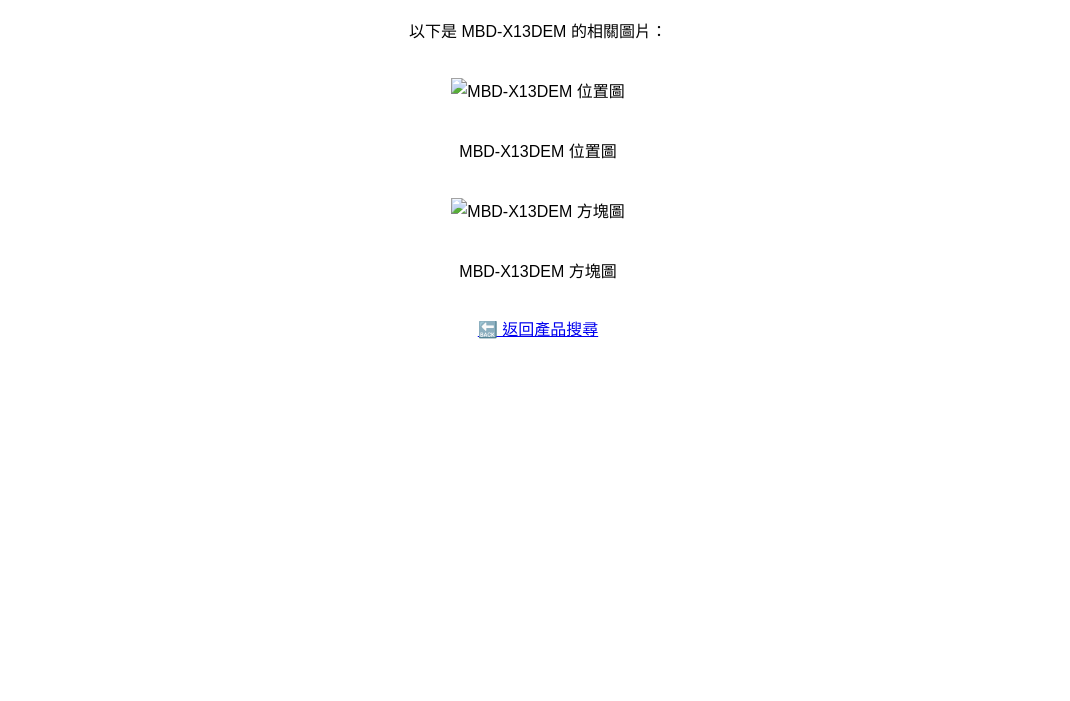
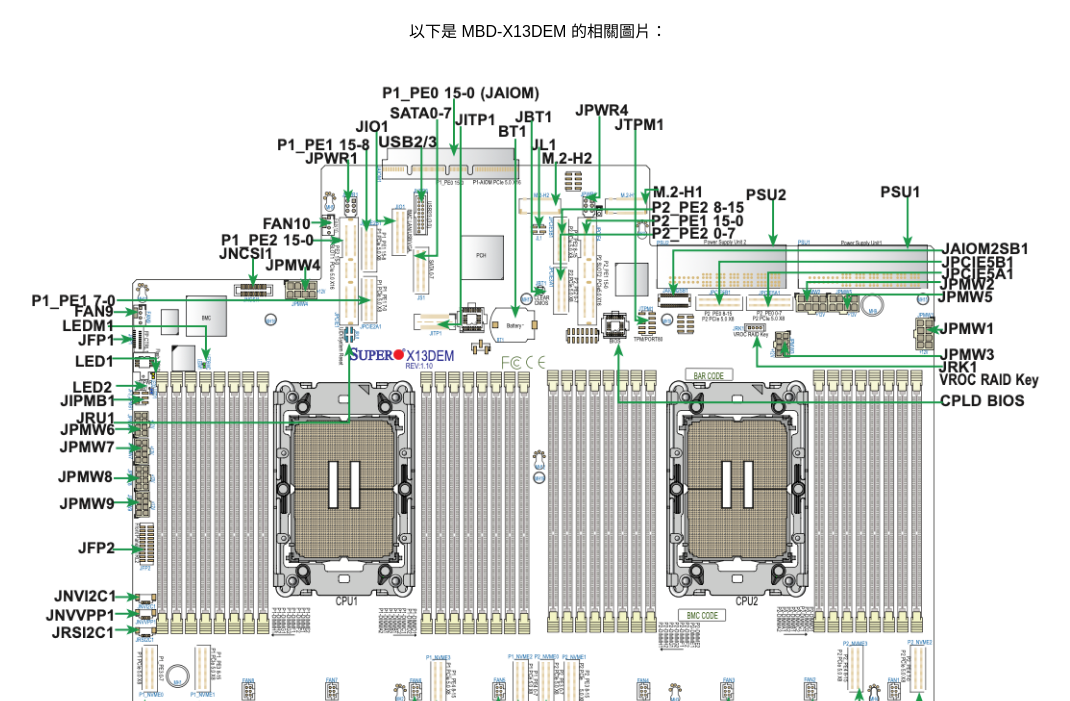
Before and after one commit to oscartraining/teaching-website, a plain HTML site: page Product-Search/MBD-X13DEM.html in a window 1280 px wide. Shown: the part 99-800 px from the top of the page, without its empty margins (102-1172 px from the left). Drawn offline with Linux system fonts and the light colour scheme.

Commit message:
Update MBD-X13DEM.html

```diff
--- a/Product-Search/MBD-X13DEM.html
+++ b/Product-Search/MBD-X13DEM.html
@@ -14,10 +14,10 @@
     <h1>MBD-X13DEM 產品資訊</h1>
     <p>以下是 MBD-X13DEM 的相關圖片：</p>
 
-    <img src="images/MBD-X13DEM location.png" alt="MBD-X13DEM 位置圖">
+    <img src="../images/MBD-X13DEM location.png" alt="MBD-X13DEM 位置圖">
     <p>MBD-X13DEM 位置圖</p>
 
-    <img src="images/MBD-X13DEM Block Diagram.png" alt="MBD-X13DEM 方塊圖">
+    <img src="../images/MBD-X13DEM Block Diagram.png" alt="MBD-X13DEM 方塊圖">
     <p>MBD-X13DEM 方塊圖</p>
 
     <br>
```
